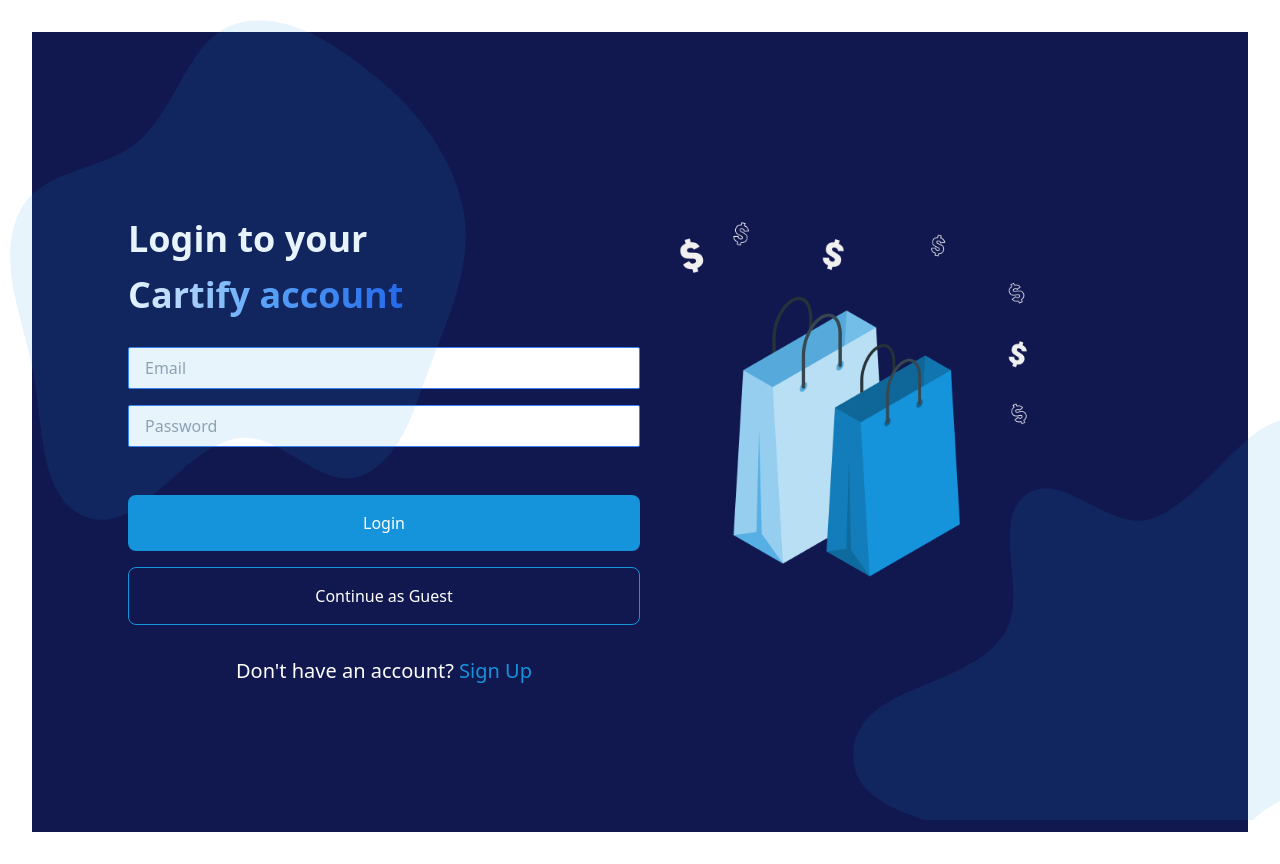
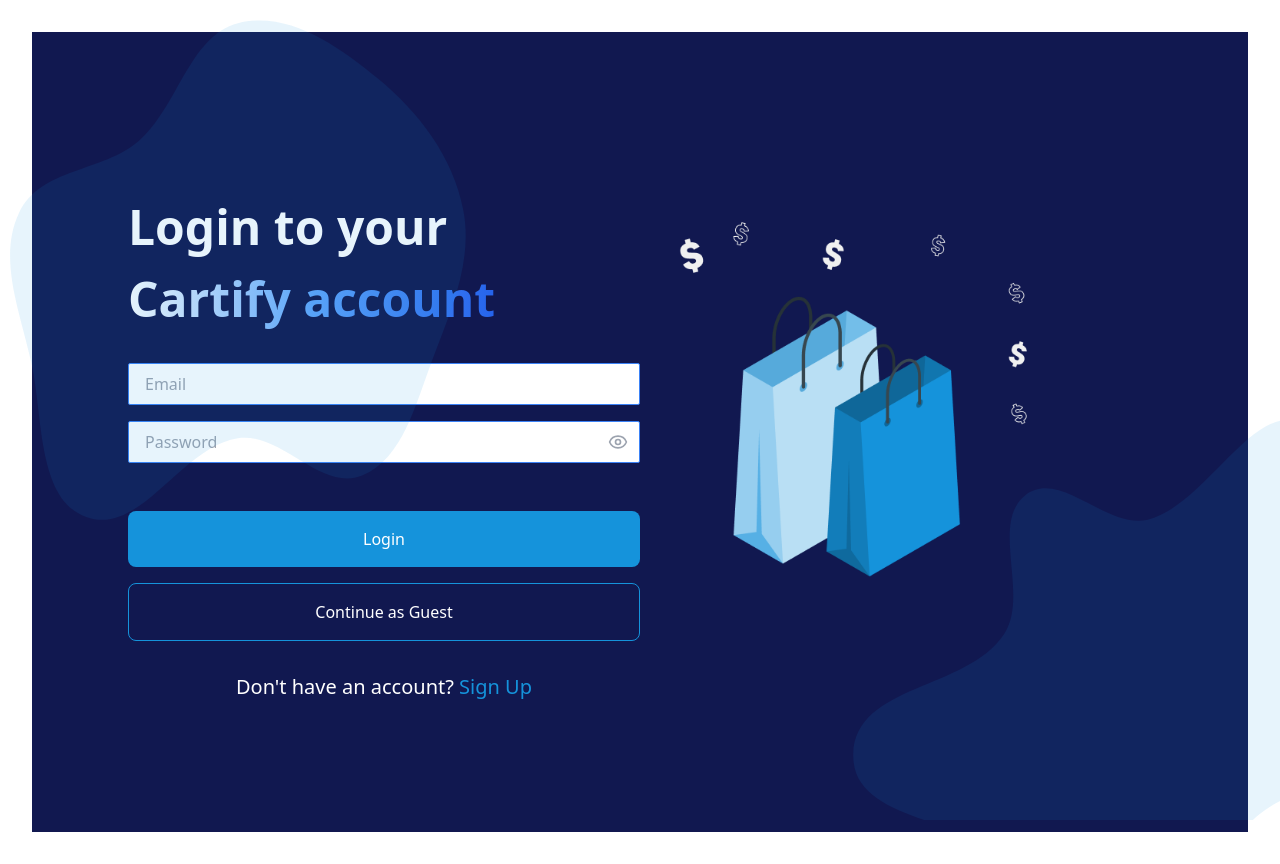
Before and after one commit to ozioma23/cartify-app, a React (Vite) app in the folder cartify/: page /LoginPage in a window 1280 px wide. Built offline with nearby package versions, Linux system fonts and the light colour scheme.

Commit message:
lucid eye icon installed and changes made to the pages

```diff
--- a/cartify/package.json
+++ b/cartify/package.json
@@ -10,6 +10,7 @@
     "preview": "vite preview"
   },
   "dependencies": {
+    "lucide-react": "^0.484.0",
     "react": "^19.0.0",
     "react-dom": "^19.0.0",
     "react-router-dom": "^7.4.0"
--- a/cartify/src/pages/LoginPage.jsx
+++ b/cartify/src/pages/LoginPage.jsx
@@ -1,3 +1,4 @@
+import { Eye, EyeOff } from "lucide-react";
 import { useState, useContext } from "react";
 import { UserContext } from "../context/UserContext";
 import { useNavigate } from "react-router-dom";
@@ -9,6 +10,7 @@ const LoginPage = () => {
     // State for email, password, and error messages
     const [email, setEmail] = useState("");
     const [password, setPassword] = useState("");
+    const [showPassword, setShowPassword] = useState(false);
     const [error, setError] = useState("");
 
     const handleSubmit = (e) => {
@@ -49,7 +51,7 @@ const LoginPage = () => {
         <>
             <div className="flex flex-col-reverse lg:flex-row items-center justify-center min-h-screen px-8 md:px-12 lg:px-24 bg-primary text-white">
                 <div className="flex flex-col text-center lg:text-left lg:p1-12 w-full lg:w-1/2">
-                    <h1 className="text-2xl md:text-3xl lg:text-4xl font-bold mt-4 lg:mt-20 lg:mb-4 text-left">
+                    <h1 className="text-2xl md:text-3xl lg:text-5xl font-bold mt-4 lg:mt-20 lg:mb-4 text-left">
                         Login to your <br />
                         <span className="text-blue-400 leading-loose bg-gradient-to-r from-white via-blue-400 to-blue-600 text-transparent bg-clip-text">
                             <span> Cartify account</span>
@@ -58,7 +60,7 @@ const LoginPage = () => {
                     <div>
                         <div className=" flex flex-col space-y-4 mb-8">
                             <form onSubmit={handleSubmit} className="flex flex-col space-y-4">
-                                <div>
+                                <div className="relative w-full">
                                     <input
                                         type="email"
                                         placeholder="Email"
@@ -68,15 +70,22 @@ const LoginPage = () => {
                                         className="border border-blue-500 px-4 py-2 rounded-sm focus:outline-none focus:ring-2 focus:ring-blue-400 w-full text-black"
                                     />
                                 </div>
-                                <div>
+                                <div className="relative w-full">
                                     <input
-                                        type="password"
+                                        type={showPassword ? "text" : "password"}
                                         placeholder="Password"
                                         value={password}
                                         onChange={(e) => setPassword(e.target.value)}
                                         required
-                                        className="border border-blue-500 px-4 py-2  mb-8 rounded-sm focus:outline-none focus:ring-2 focus:ring-blue-400 w-full text-black"
+                                        className="border border-blue-500 px-4 py-2 mb-8 rounded-sm focus:outline-none focus:ring-2 focus:ring-blue-400 w-full text-black pr-10"
                                     />
+                                    <button
+                                        type="button"
+                                        onClick={() => setShowPassword(!showPassword)}
+                                        className="mb-8 absolute inset-y-0 right-3 flex items-center text-gray-400 hover:text-gray-600"
+                                    >
+                                        {showPassword ? <EyeOff size={20} /> : <Eye size={20} />}
+                                    </button>
                                 </div>
                                 <div className="mt-10 flex flex-col space-y-4">
                                     <button onClick={handleLogin} className="bg-secondary text-white px-6 py-3 md:px-8 md:py-4 rounded-lg" type="submit">
@@ -92,7 +101,7 @@ const LoginPage = () => {
                         </div>
 
 
-                        <p className=" text-center pb-10 mt-16  lg:mt-4 text-lg md:text-lg lg:text-xl">
+                        <p className=" mt-0 text-center pb-10 mt-16  lg:mt-4 text-lg md:text-lg lg:text-xl">
                             Don't have an account?
                             <span onClick={handleSignUp} className="text-secondary cursor-pointer"> Sign Up</span>
                         </p>
```
Also changed, not shown: 1 other file (tests, documents, lock files or other folders). Lines whose indentation alone changed are shown as unchanged.
